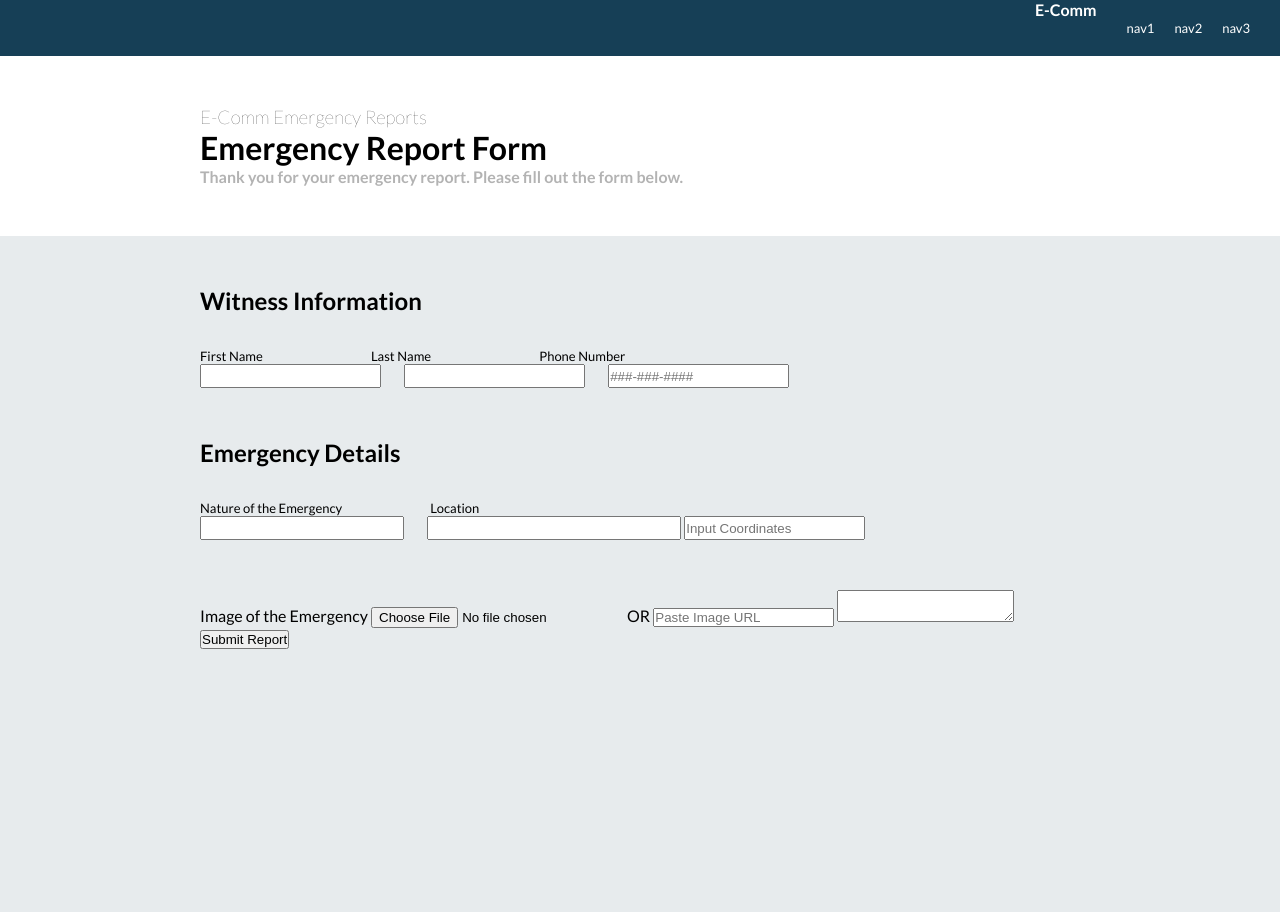
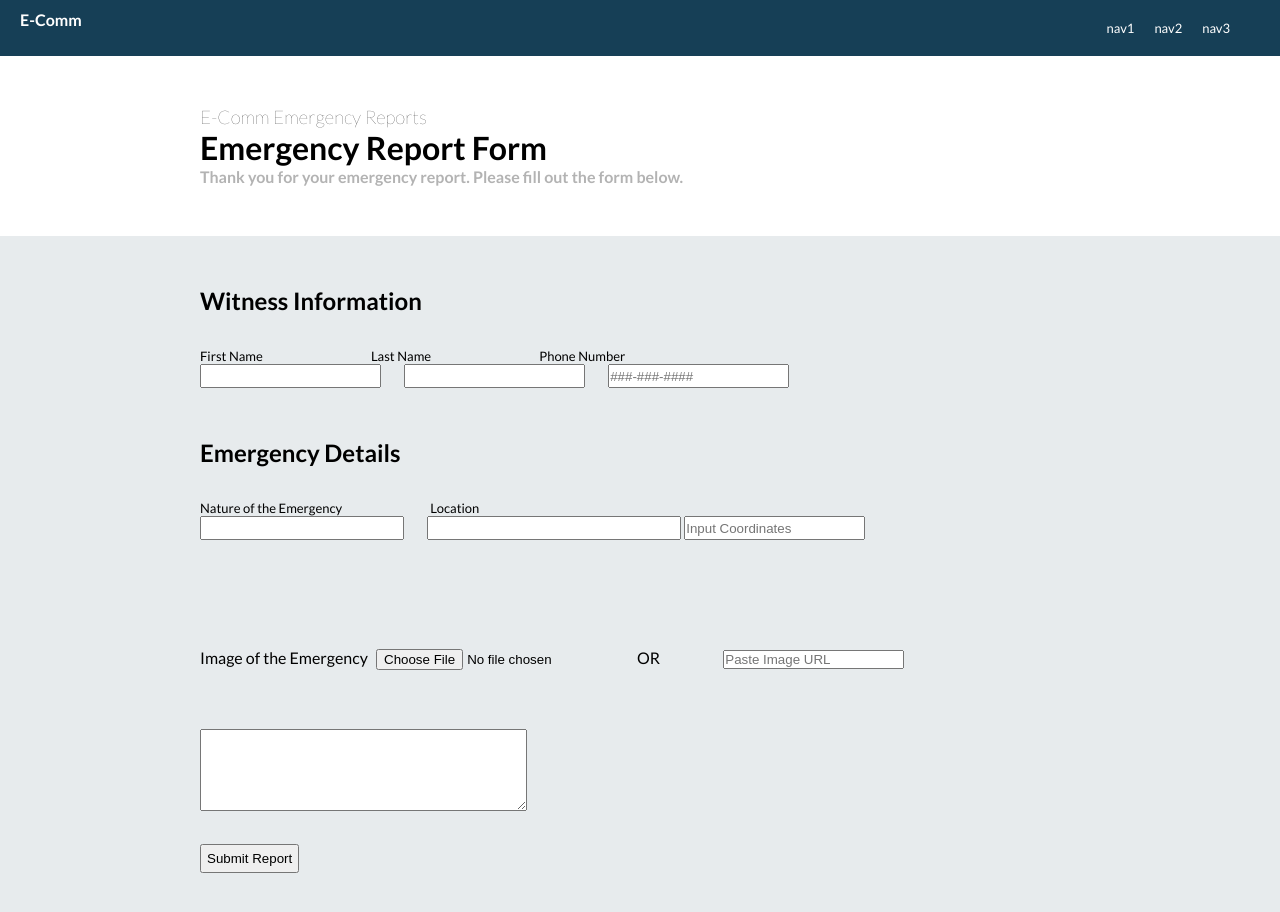
Before and after one commit to biancadimaano/ecomm-website, a plain HTML site: page reportForm.html in a window 1280 px wide. Before the commit the page ends 800 px from the top, so only its background shows below. Drawn offline with Linux system fonts and the light colour scheme.

Commit message:
finished design on form

```diff
--- a/reportForm.css
+++ b/reportForm.css
@@ -6,14 +6,16 @@
 
 #title {
     color: #ffffff;
-    text-align: left;
+    margin: 0;
+    margin-top: 10px;
     display: flex;
 
 }
 
 nav {
     display: flex;
-    justify-content: flex-end;
+    justify-content: space-between;
+    padding: 0 20px;
     background-color: #163F56;
 }
 
@@ -108,3 +110,25 @@ main h2 {
 #coordinates {
     height: 20px;
 }
+
+#image-file {
+    margin: 5px;
+}
+
+#image-url {
+    margin: 60px;
+}
+
+#submit {
+    margin-top: 30px;
+    padding: 5px;
+}
+
+#comments {
+    padding-top: 50px;
+    padding-right:150px;
+}
+
+#test {
+    margin: 50px;
+}
```
Also changed, not shown: reportForm.html (+2 -1 lines).
